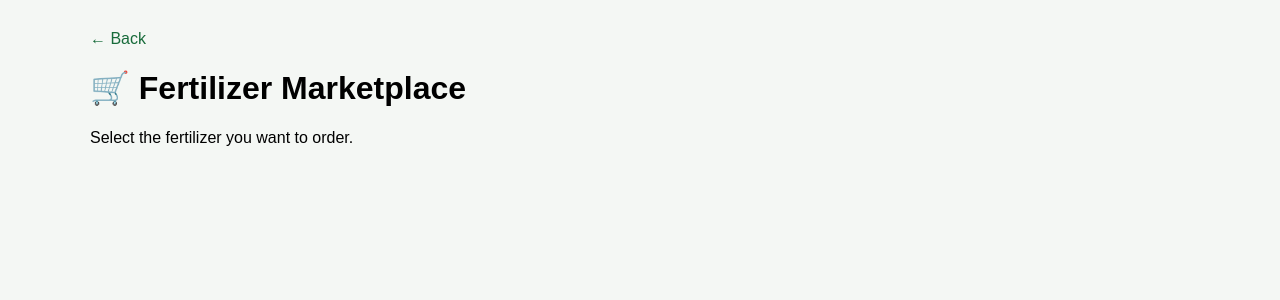
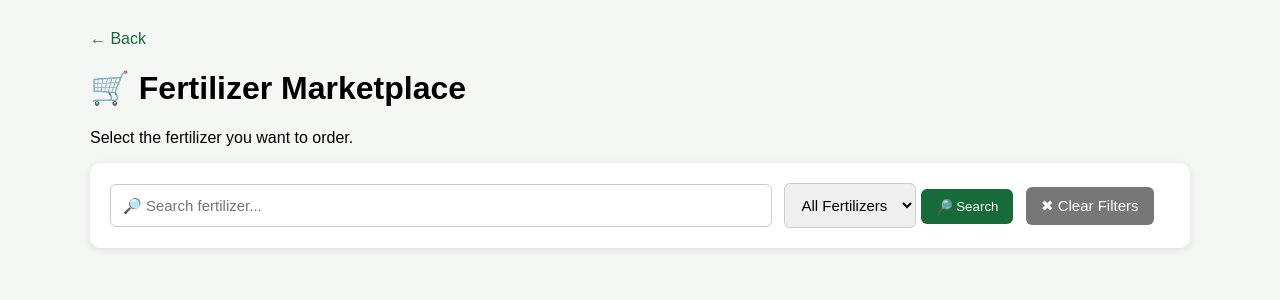
Before and after one commit to kuntasravani-boop/farmer-connect, a Flask app: template templates/products.html in a window 1280 px wide. Shown: the part 78-378 px from the top of the page. Run offline with Flask 3, Linux system fonts and the light colour scheme; the template is opened without the code that fills it, so the values that code supplies are empty.

Commit message:
Add fertilizer search and filters

```diff
--- a/app.py
+++ b/app.py
@@ -39,22 +39,48 @@ def login():
 @app.route("/logout")
 def logout():
     return redirect("/")
-
 @app.route("/products")
 def products():
 
+    search = request.args.get("search", "").strip()
+    availability = request.args.get("availability", "all")
+
     connection = get_connection()
 
-    fertilizers = connection.execute("""
+    query = """
         SELECT id, name, price, stock
         FROM fertilizers
-    """).fetchall()
+        WHERE 1=1
+    """
+
+    parameters = []
+
+    # Search by fertilizer name
+    if search:
+        query += " AND name LIKE ?"
+        parameters.append("%" + search + "%")
+
+    # Filter by stock availability
+    if availability == "available":
+        query += " AND stock > 0"
+
+    elif availability == "out":
+        query += " AND stock = 0"
+
+    query += " ORDER BY id DESC"
+
+    fertilizers = connection.execute(
+        query,
+        parameters
+    ).fetchall()
 
     connection.close()
 
     return render_template(
         "products.html",
-        fertilizers=fertilizers
+        fertilizers=fertilizers,
+        search=search,
+        availability=availability
     )
 @app.route("/buy/<int:fertilizer_id>", methods=["GET", "POST"])
 def buy_fertilizer(fertilizer_id):
--- a/templates/products.html
+++ b/templates/products.html
@@ -83,7 +83,72 @@
 
         <p>Select the fertilizer you want to order.</p>
 
+
+        <!-- SEARCH AND FILTER -->
+
+        <div style="
+    background-color: white;
+    padding: 20px;
+    border-radius: 10px;
+    margin-bottom: 25px;
+    box-shadow: 0 2px 8px rgba(0, 0, 0, 0.1);
+">
+
+            <form method="GET" action="/products">
+
+                <input type="text" name="search" value="{{ search }}" placeholder="🔎 Search fertilizer..." style="
+                width: 60%;
+                padding: 12px;
+                border: 1px solid #ccc;
+                border-radius: 6px;
+                font-size: 15px;
+            ">
+
+                <select name="availability" style="
+                padding: 12px;
+                border: 1px solid #ccc;
+                border-radius: 6px;
+                font-size: 15px;
+                margin-left: 8px;
+            ">
+
+                    <option value="all" {% if availability=="all" %}selected{% endif %}>
+                        All Fertilizers
+                    </option>
+
+                    <option value="available" {% if availability=="available" %}selected{% endif %}>
+                        Available
+                    </option>
+
+                    <option value="out" {% if availability=="out" %}selected{% endif %}>
+                        Out of Stock
+                    </option>
+
+                </select>
+
+                <button type="submit">
+                    🔎 Search
+                </button>
+                <a href="/products" style="
+        display: inline-block;
+        margin-left: 8px;
+        padding: 10px 15px;
+        background-color: #777;
+        color: white;
+        border-radius: 6px;
+        text-decoration: none;
+        font-size: 15px;
+    ">
+                    ✖ Clear Filters
+                </a>
+
+            </form>
+
+        </div>
+
+
         <div class="products">
+
 
             {% for fertilizer in fertilizers %}
 
```
